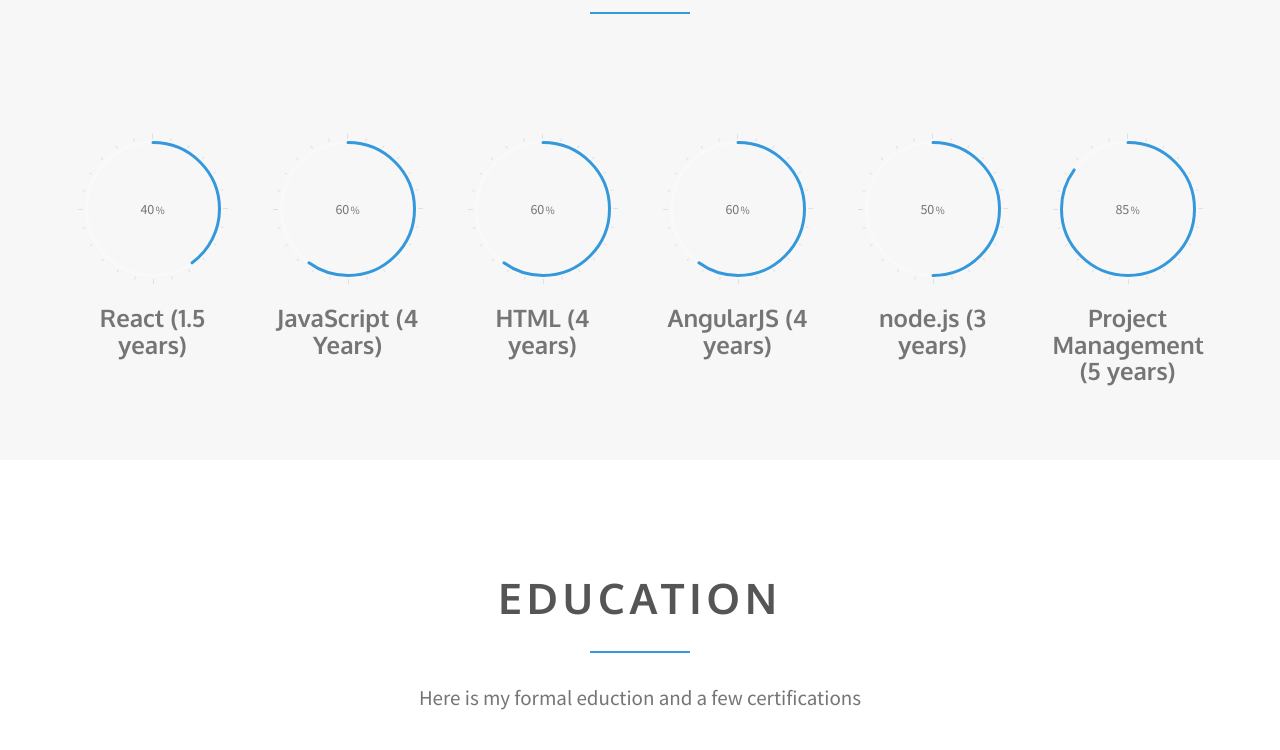
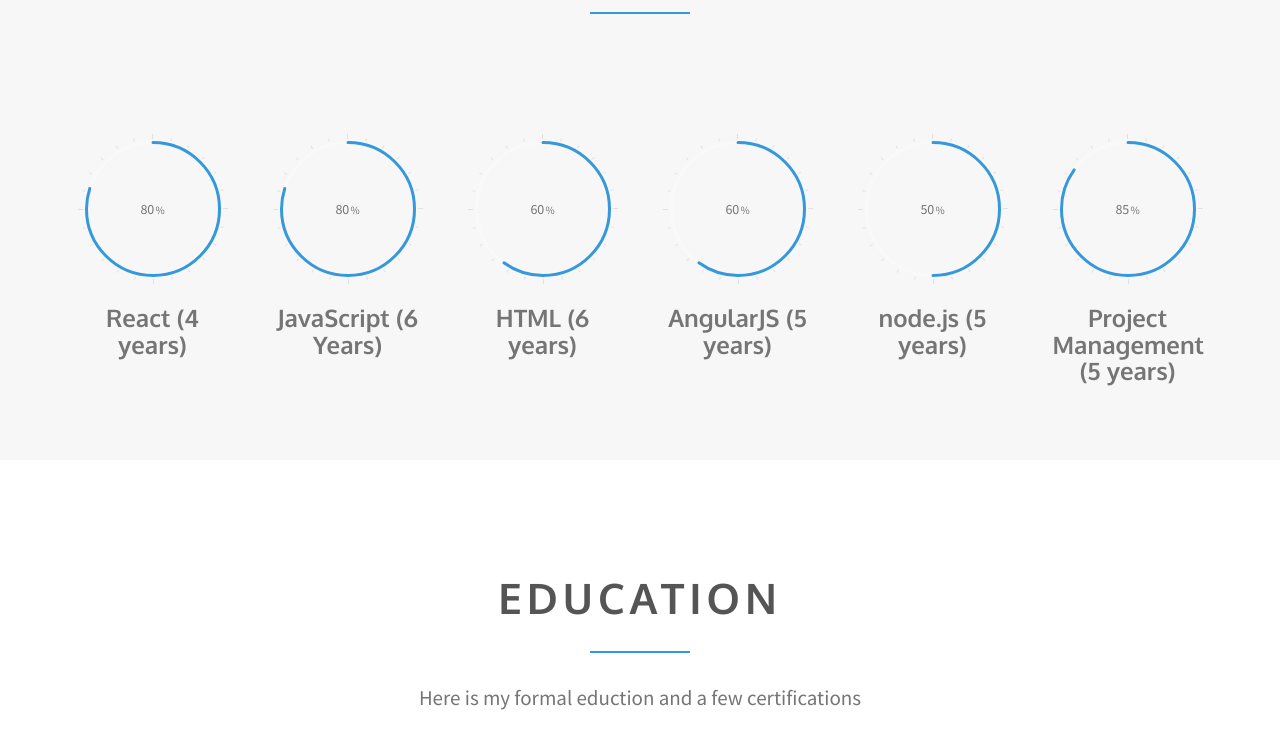
Before and after one commit to coguy450/ehresume, a website: page index.html in a window 1280 px wide. Shown: the part 1660-2410 px from the top of the page. Drawn offline with Linux system fonts and the light colour scheme.

Commit message:
updated skills

```diff
--- a/index.html
+++ b/index.html
@@ -19,28 +19,14 @@
     <link rel="stylesheet" href="css/font-awesome.min.css">
     <!-- Magnific popup -->
     <link rel="stylesheet" href="css/magnific-popup.css">
-    <!-- Custom styles for this template -->
     <link rel="stylesheet" href="css/main.css">
-
-    <!-- Color styles -->
     <link rel="stylesheet" href="css/colors/blue.css">
-    <!-- <link rel="stylesheet" href="css/colors/yellow.css">-->
-    <!-- <link rel="stylesheet" href="css/colors/red.css">-->
-    <!--  <link rel="stylesheet" href="css/colors/purple.css">-->
-    <!--  <link rel="stylesheet" href="css/colors/orange.css">-->
-    <!--  <link rel="stylesheet" href="css/colors/green.css">-->
 
     <!-- Feature detection -->
     <script src="js/modernizr-2.6.2.min.js"></script>
     <!-- Fonts -->
     <link href='http://fonts.googleapis.com/css?family=Source+Sans+Pro:300,400,600,700,900,300italic,400italic,600italic,700italic,900italic' rel='stylesheet' type='text/css'>
     <link href='http://fonts.googleapis.com/css?family=Oxygen:400,700' rel='stylesheet' type='text/css'>
-
-    <!-- HTML5 shim and Respond.js IE8 support of HTML5 elements and media queries -->
-    <!--[if lt IE 9]>
-    <script src="js/plugins/html5shiv.js"></script>
-    <script src="js/plugins/respond.min.js"></script>
-    <![endif]-->
 </head>
 <body>
 <div class="navbar navbar-default navbar-static-top" role="navigation">
@@ -123,33 +109,33 @@
         </header>
         <div class="row">
             <div class="col-md-2">
-               <span class="chart" data-percent="40">
+               <span class="chart" data-percent="80">
                       <span class="percent"></span>
-                      <h3>React (1.5 years)</h3>
+                      <h3>React (4 years)</h3>
                </span>
             </div>
             <div class="col-md-2 ">
-               <span class="chart" data-percent="60">
+               <span class="chart" data-percent="80">
                       <span class="percent"></span>
-                      <h3>JavaScript (4 Years)</h3>
+                      <h3>JavaScript (6 Years)</h3>
                </span>
             </div>
             <div class="col-md-2">
                <span class="chart" data-percent="60">
                       <span class="percent"></span>
-                       <h3>HTML (4 years)</h3>
+                       <h3>HTML (6 years)</h3>
                </span>
             </div>
             <div class="col-md-2">
                <span class="chart" data-percent="60">
                       <span class="percent"></span>
-                      <h3>AngularJS (4 years)</h3>
+                      <h3>AngularJS (5 years)</h3>
                </span>
             </div>
             <div class="col-md-2">
                <span class="chart" data-percent="50">
                       <span class="percent"></span>
-                      <h3>node.js (3 years)</h3>
+                      <h3>node.js (5 years)</h3>
                </span>
             </div>
             <div class="col-md-2">
@@ -231,7 +217,7 @@
                 <article class="experience">
                     <header>
                         <h3><a href="http://www.placeable.biz">Placable</a></h3>
-                        <p>Sr. UI Developer / Denver, CO / Nov 2015 - Current</p>
+                        <p>Sr. UI Developer / Denver, CO / Nov 2015 - 2017</p>
                     </header>
                     <p>Responsible for full stack development of a location management platform using React and node.js </p>
                 </article>
@@ -248,10 +234,10 @@
             <div class="col-md-4">
                 <article class="experience">
                     <header>
-                        <h3><a href="http://www.wagontime.com">WagonTime</a></h3>
-                        <p>Software Developer / Denver, CO / 2014 - 2015</p>
+                        <h3><a href="http://www.aetna.com">Aetna/CVS Health</a></h3>
+                        <p>Software Developer / Denver, CO / 2017 - current</p>
                     </header>
-                    <p>A very cool personal project which develops online and mobile applications for mental health practitioners. </p>
+                    <p>Served as Staff Engineer working with React, Vue, Node.js, AWS, DevOps, and various other technolgies.</p>
                 </article>
             </div>
         </div>
```
